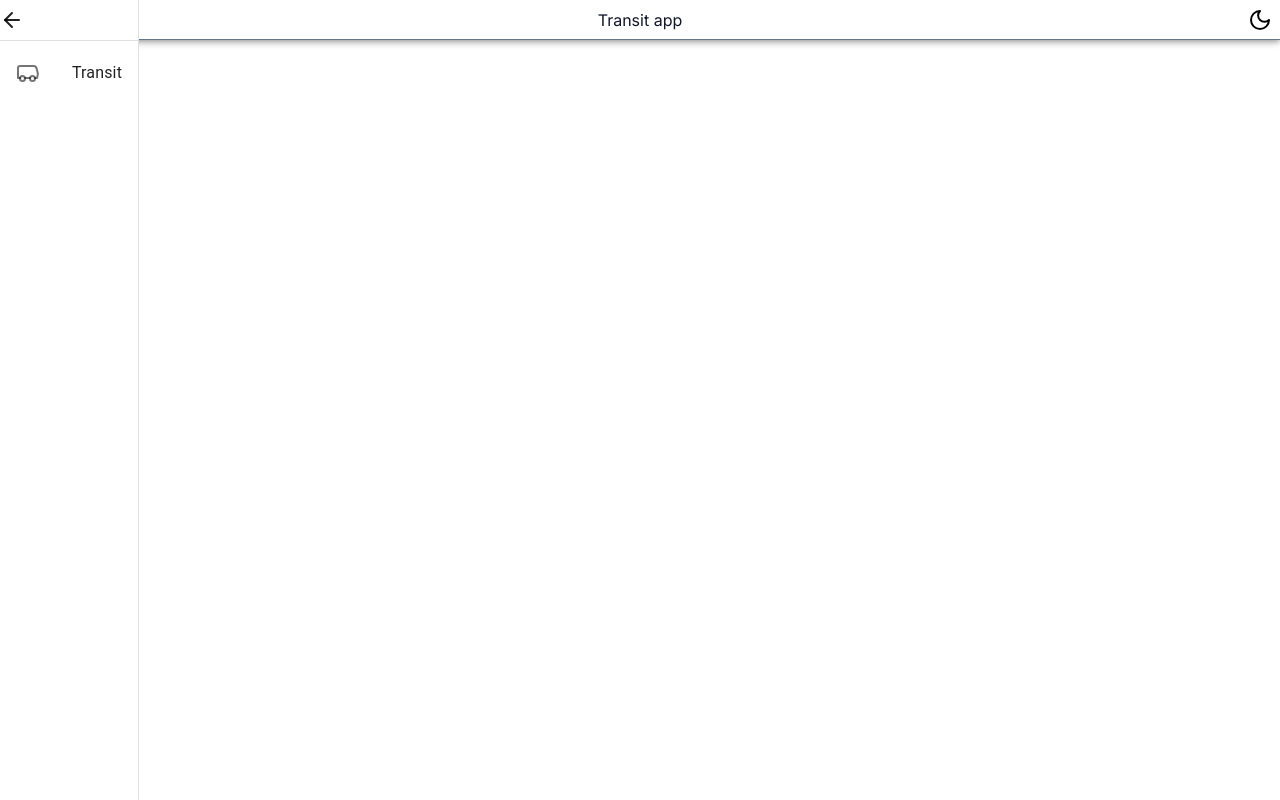
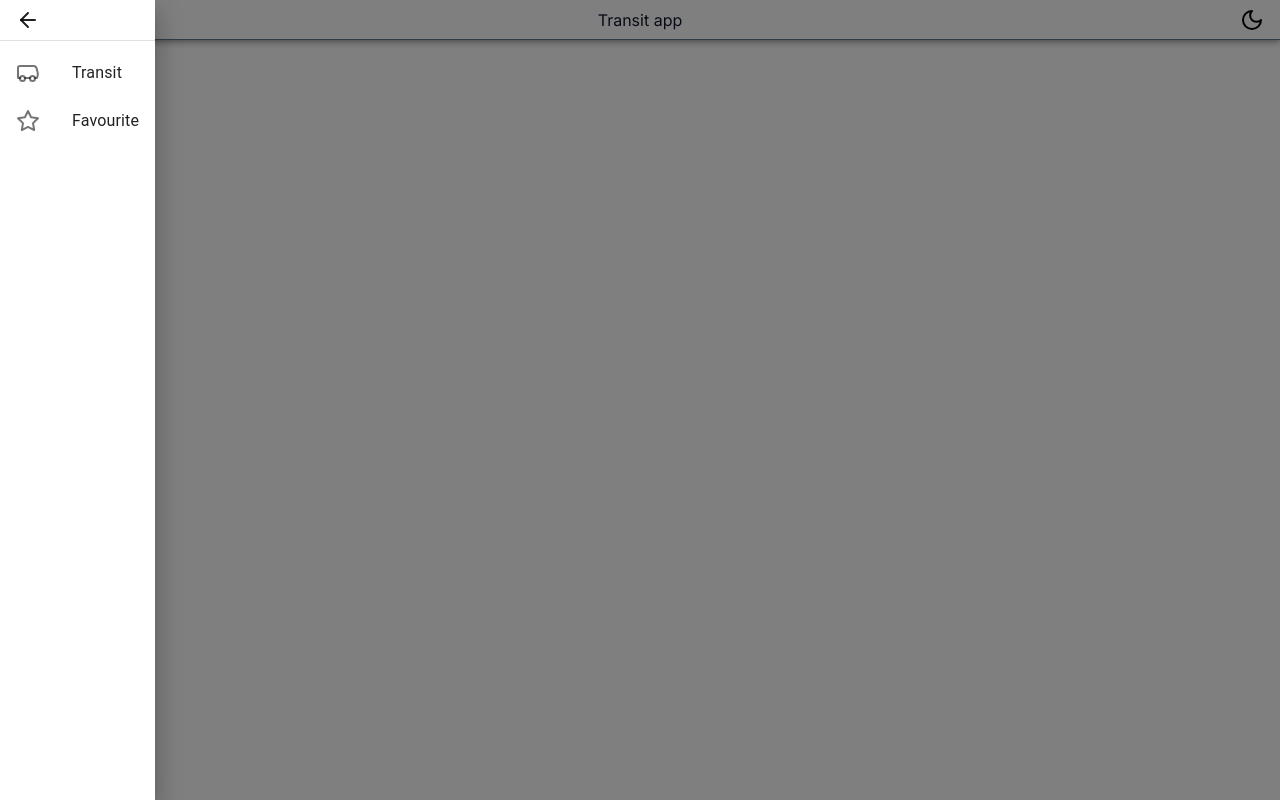
Before and after one commit to tonyltf/my-bus-app, a Next.js app: page / in a window 1280 px wide. Both pictures are taken after a click on the icon 20 px from the left and 19 px from the top of the page. Built offline with nearby package versions, Linux system fonts and the light colour scheme.

Commit message:
feat(menu): dark theme

```diff
--- a/src/app/components/Menu.tsx
+++ b/src/app/components/Menu.tsx
@@ -1,6 +1,6 @@
 'use client'
 
-import { Dispatch, SetStateAction, useState } from 'react';
+import { Dispatch, SetStateAction } from 'react';
 import SwipeableDrawer from '@mui/material/SwipeableDrawer';
 import Divider from '@mui/material/Divider';
 import List from '@mui/material/List';
@@ -8,21 +8,23 @@ import ListItem from '@mui/material/ListItem';
 import ListItemButton from '@mui/material/ListItemButton';
 import ListItemIcon from '@mui/material/ListItemIcon';
 import ListItemText from '@mui/material/ListItemText';
-import { ArrowLeft, Bus } from 'lucide-react';
+import { ArrowLeft, Bus, Star } from 'lucide-react';
 
 const Menu = ({ open, setOpen }: { open: boolean, setOpen: Dispatch<SetStateAction<boolean>> }) => {
   return (
     <SwipeableDrawer
       className='dark:bg-slate-900'
-      sx={{
-        width: 500,
+      slotProps={{ root: (state) => ({ className: 'dark:bg-slate-900'}) }}
+      PaperProps={{
+        classes: {
+          root: 'dark:bg-slate-900 dark:text-slate-50',
+        }
       }}
-      variant='persistent'
       open={open}
-      onOpen={(event) => {}}
-      onClose={(event) => {}}
+      onOpen={(event) => { setOpen(true); }}
+      onClose={(event) => { setOpen(false); }}
     >
-      <div className='h-10 container flex items-center'>
+      <div className='h-10 container flex items-center px-4'>
         <ArrowLeft onClick={() => setOpen(false)} />
       </div>
       <Divider />
@@ -30,9 +32,17 @@ const Menu = ({ open, setOpen }: { open: boolean, setOpen: Dispatch<SetStateActi
         <ListItem disablePadding>
           <ListItemButton>
             <ListItemIcon>
-              <Bus />
+              <Bus className='dark:text-slate-50'/>
             </ListItemIcon>
             <ListItemText primary='Transit' />
+          </ListItemButton>
+        </ListItem>
+        <ListItem disablePadding>
+          <ListItemButton>
+            <ListItemIcon>
+              <Star className='dark:text-slate-50'/>
+            </ListItemIcon>
+            <ListItemText primary='Favourite' />
           </ListItemButton>
         </ListItem>
       </List>
--- a/src/app/components/Nav.tsx
+++ b/src/app/components/Nav.tsx
@@ -1,4 +1,5 @@
 'use client'
+
 import { useState } from 'react';
 import { getServerSession } from 'next-auth';
 import Link from 'next/link';
@@ -13,12 +14,12 @@ const Nav = () => {
   return (
     <>
       <AppBar
-        className={`fixed backdrop-blur-sm bg-white/75 dark:bg-slate-900/100 h-10 z-10 px-2 w-full border-b border-slate-500 text-slate-900 dark:text-slate-50 ${ open ? 'ml-0' : ''}`}
+        className={`fixed backdrop-blur-sm bg-white/75 dark:bg-slate-900/100 h-10 z-10 px-4 w-full border-b border-slate-500 text-slate-900 dark:text-slate-50 ${ open ? 'ml-0' : ''}`}
         position="static"
       >
       {/* <div className='fixed backdrop-blur-sm bg-white/75 dark:bg-slate-900/100 h-10 z-10 px-2 w-full border-b border-slate-900'> */}
           <div className='container max-w-7xl mx-auto w-full h-full flex justify-between items-center'>
-            <MenuIcon onClick={() => {setOpen(true)}}/>
+            <MenuIcon className='cursor-pointer' onClick={() => {setOpen(true)}}/>
             <Link href='/' className=''>
               Transit app
             </Link>
--- a/src/app/components/ThemeToggle.tsx
+++ b/src/app/components/ThemeToggle.tsx
@@ -2,13 +2,22 @@
 
 import { useTheme } from "next-themes";
 import { Sun, Moon } from 'lucide-react';
-
+import { THEMES } from '../theme/themes';
+import { ChangeEvent, useState } from "react";
 
 const ThemeToggle = () => {
   const { theme = '', systemTheme = '', setTheme } = useTheme();
+  const { darkTheme, lightTheme} = THEMES;
+  const [useDarkTheme, setUseDarkTheme] = useState(false);
+  const [muiTheme, setMuiTheme] = useState(useDarkTheme ? darkTheme : lightTheme);
+  const changeThemeHandler = () => {
+    setTheme((theme || systemTheme) === darkTheme ? lightTheme : darkTheme);
+    setUseDarkTheme(muiTheme === lightTheme);
+    setMuiTheme(muiTheme === lightTheme ? darkTheme : lightTheme);
+  };
   return (
     <>
-      <button onClick={() => setTheme((theme || systemTheme) === 'dark' ? 'light' : 'dark')}>
+      <button onClick={() => { changeThemeHandler(); }}>
         {(theme || systemTheme) === 'dark' ? <Sun color='white'/> : <Moon color='black'/>}
       </button>
     </>
--- /dev/null
+++ b/src/app/theme/themes.ts
@@ -0,0 +1,5 @@
+
+export const THEMES = {
+  lightTheme: 'light',
+  darkTheme: 'dark',
+};
```
